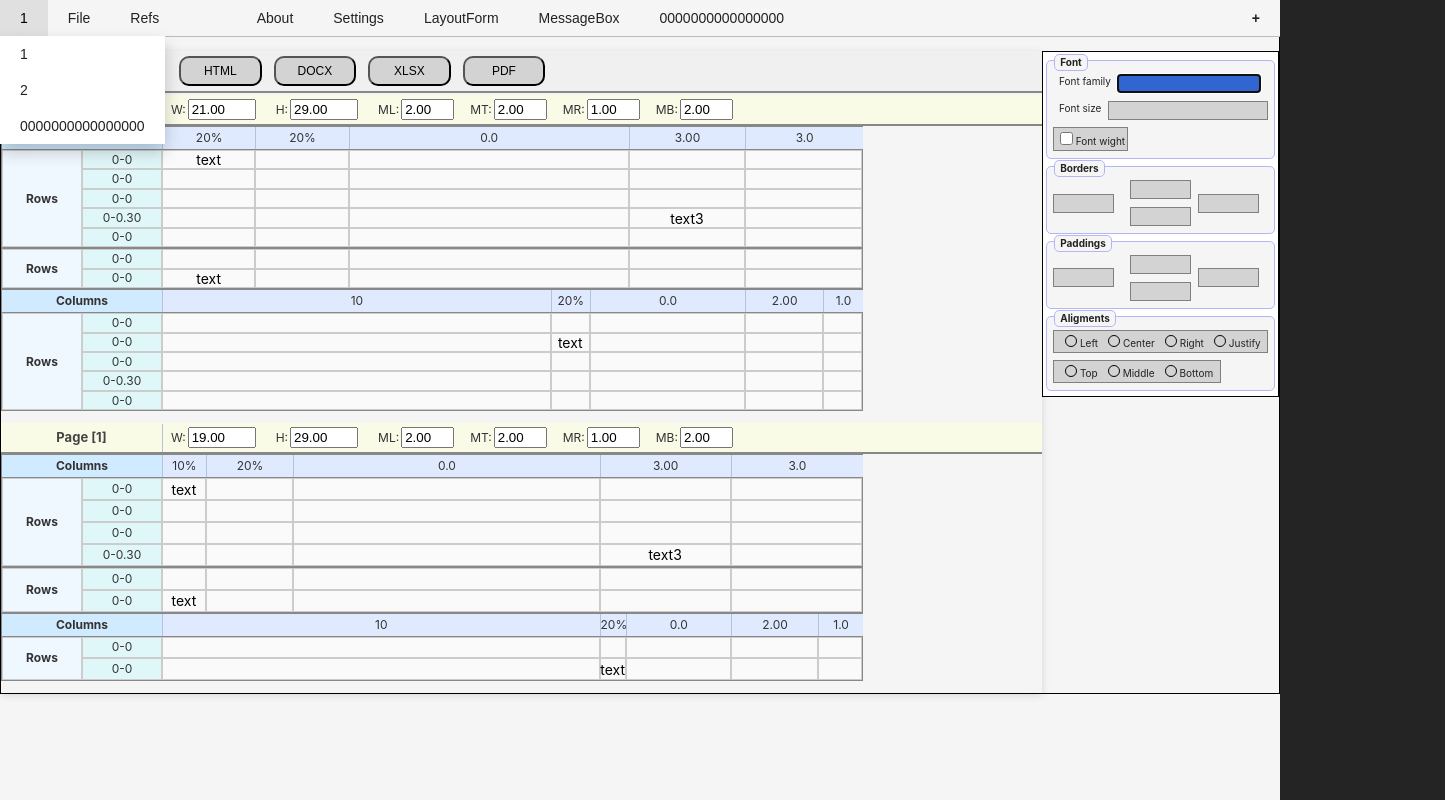
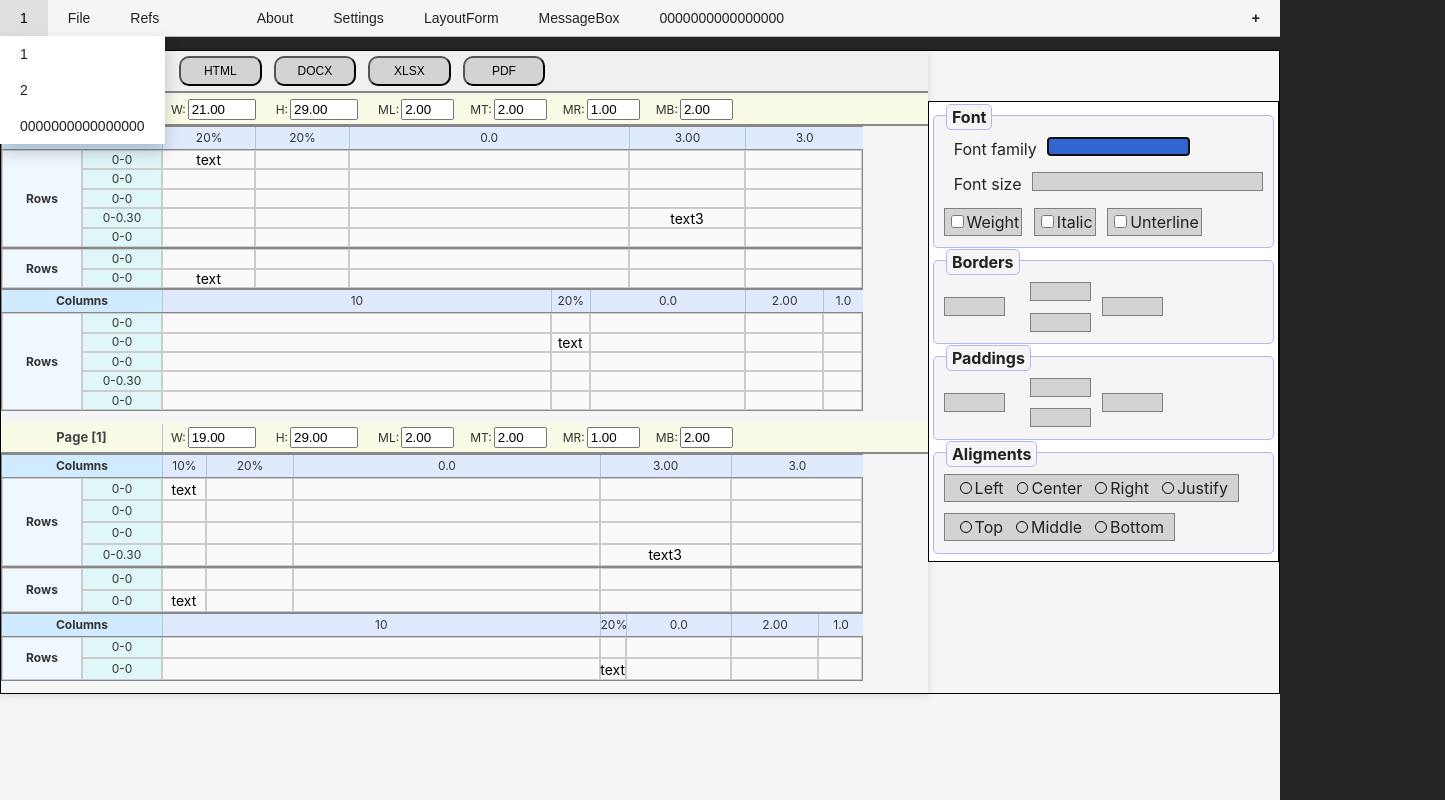
Before and after one commit to AndreiPuchko/q2web, a React (Vite) app: page / in a window 1280 px wide. Shown: the top 800 px of the page, 1445 px wide, since content can reach past the window. Built offline with nearby package versions, Linux system fonts and the light colour scheme.

Commit message:
Update Form and Q2PropsEditor to handle new control types; adjust Q2ReportEditor CSS margin

```diff
--- a/src/components/Form.tsx
+++ b/src/components/Form.tsx
@@ -132,6 +132,9 @@ class Form extends Component<FormProps, { formData: { [key: string]: any } }> {
       }, // Store reference to the widget
     };
     // console.log('col.control', commonProps.value);
+    if (col.column === "/s") {
+      col.control = "spacer"
+    }
     switch (col.control) {
       case "text":
         return <Q2Text {...commonProps} />;
--- a/src/q2_modules/Q2App.tsx
+++ b/src/q2_modules/Q2App.tsx
@@ -90,7 +90,9 @@ class Q2App extends Component<{}, { zIndexMap: { [key: string]: any }, dialogs:
         <MainMenu showDialog={this.showDialog} />
 
         <div className='WorkSpace'>
-          <Q2ReportEditor />
+          <div style={{ marginTop: 50, overlay: "none" }}>
+            <Q2ReportEditor />
+          </div>
 
           {this.state.dialogs.map((dialog: any, index: any) => (
             <Dialog
--- a/src/q2app/Q2PropsEditor.tsx
+++ b/src/q2app/Q2PropsEditor.tsx
@@ -20,7 +20,12 @@ class Q2PropsEditor extends Component {
 
       exampleForm.add_control("font_family", "Font family", { datalen: 15 });
       exampleForm.add_control("font_size", "Font size");
-      exampleForm.add_control("font_weight", "Font wight", { control: "check", data: true });
+      exampleForm.add_control("/h", "");
+      exampleForm.add_control("font_weight", "Weight", { control: "check", data: true });
+      exampleForm.add_control("font_italic", "Italic", { control: "check", data: true });
+      exampleForm.add_control("font_underline", "Unterline", { control: "check", data: true });
+      exampleForm.add_control("/s", "");
+      exampleForm.add_control("/");
       exampleForm.add_control("/");
 
       if (exampleForm.add_control("/h", "Borders", {alignment:4})) {
@@ -30,6 +35,7 @@ class Q2PropsEditor extends Component {
         exampleForm.add_control("var3", "", {datalen:6});
         exampleForm.add_control("/");  // close layout
         exampleForm.add_control("var4", "", {datalen:6});
+        exampleForm.add_control("/s", "");
         exampleForm.add_control("/");  // close layout
       }
       if (exampleForm.add_control("/h", "Paddings", {alignment:4})) {
@@ -39,6 +45,7 @@ class Q2PropsEditor extends Component {
         exampleForm.add_control("var3", "", {datalen:6});
         exampleForm.add_control("/");  // close layout
         exampleForm.add_control("var4", "", {datalen:6});
+        exampleForm.add_control("/s", "");
         exampleForm.add_control("/");  // close layout
       }
       if (exampleForm.add_control("/v", "Aligments", {alignment:8})) {
@@ -59,7 +66,7 @@ class Q2PropsEditor extends Component {
           style={{
             background: "",
             color: "black",
-            fontSize: "10px",
+            // fontSize: "10px",
             border: "1px solid black",
             marginTop: "50px",
           }}
--- a/src/q2app/Q2ReportEditor.css
+++ b/src/q2app/Q2ReportEditor.css
@@ -39,5 +39,4 @@
         width: 100%;
         height: 100%;
         overflow: auto;
-        margin-top: 50px;
 }
```
